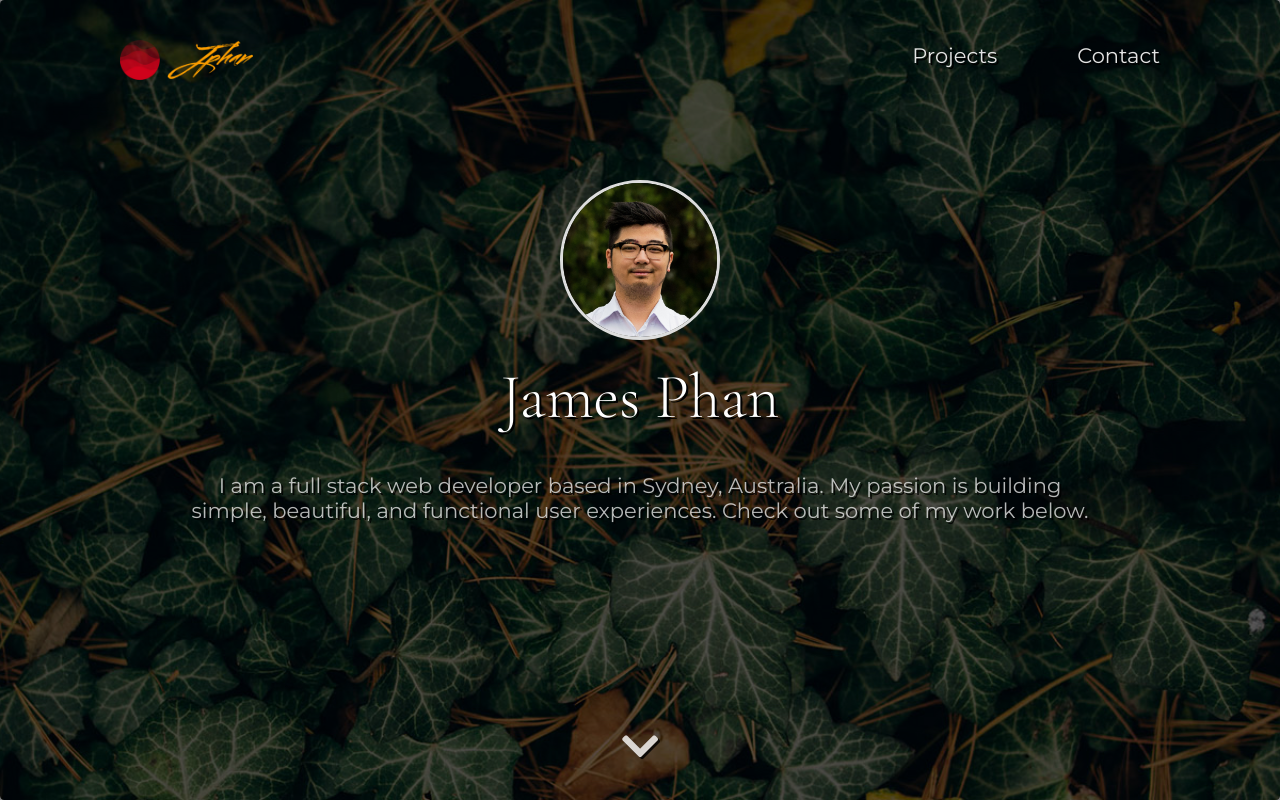
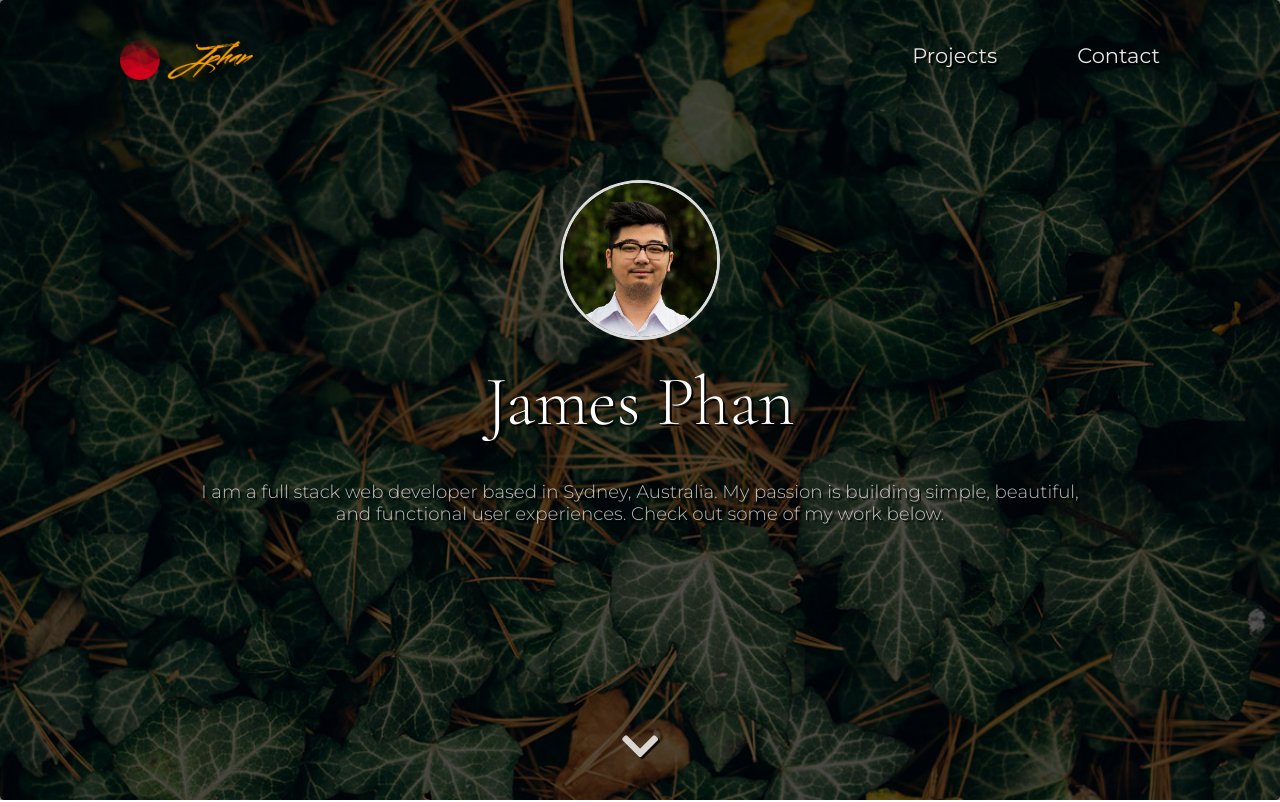
Before and after one commit to jphan0/portfolio, a Vue app: page / in a window 1280 px wide. Shown: the top 802 px of the page. Built offline with nearby package versions, Linux system fonts and the light colour scheme; some icons are missing.

Commit message:
Change font of jumbotron text

```diff
--- a/src/components/Jumbo.vue
+++ b/src/components/Jumbo.vue
@@ -23,7 +23,7 @@
 
 		<img class="profile-image" src="~@/assets/img/head.jpg"/>
 
-		<h1 class="display-3"> {{ mainheading }} </h1>
+		<h1> {{ mainheading }} </h1>
 
 		<h3> {{ subtext }} </h3>
 
@@ -73,17 +73,20 @@
 
 <style scoped>
 
-@import url('https://fonts.googleapis.com/css?family=Cormorant+Garamond:300');
+@import url('https://fonts.googleapis.com/css?family=Cormorant+Garamond:300,400,700');
 @import url("https://fonts.googleapis.com/css?family=Montserrat:300,400,700,800");
 
 h1 {
 	font-family: 'Cormorant Garamond', serif;
 	padding-top: 20px;
+	font-size: 5em;
+	font-weight: 300;
 }
 
 h3 {
 	font-family: 'Montserrat', helvetica, arial, sans-serif;
-	font-size: 1.5em;
+	font-size: 1.3em;
+	font-weight: 300;
 	color: #E3E3E3;
 	opacity: 0.8;
 	padding-top: 30px;
```
